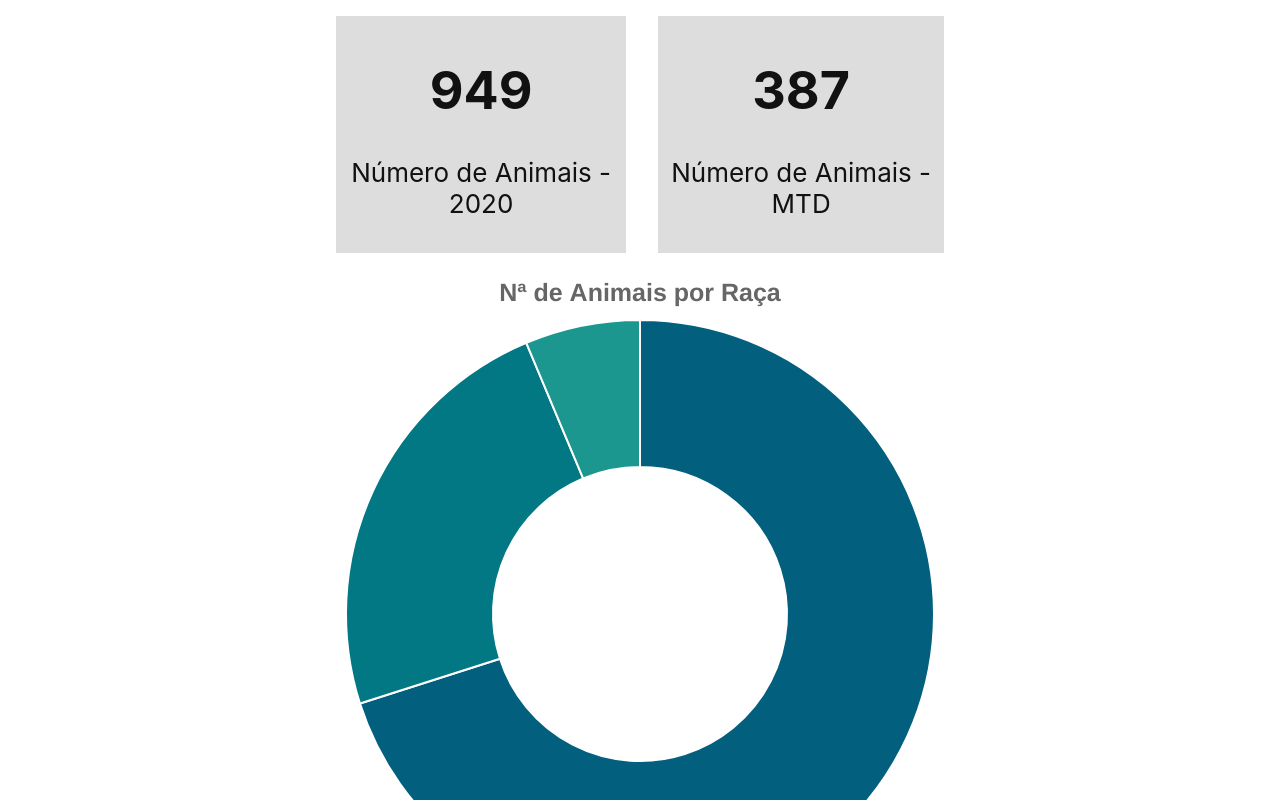
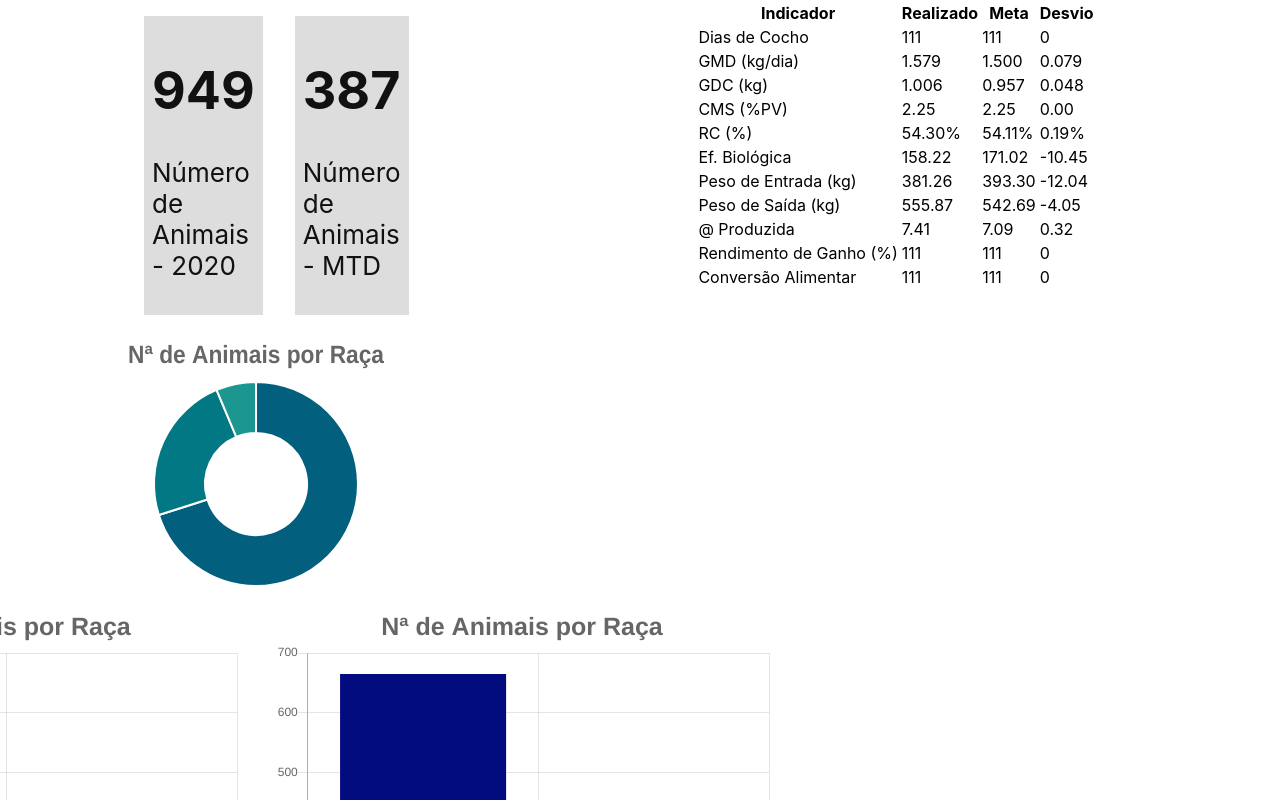
Before and after one commit to jxrxsx/starter-chartjs, a React (Create React App) app: page / in a window 1280 px wide. Shown: the top 800 px of the page. Built offline with nearby package versions, Linux system fonts and the light colour scheme.

Commit message:
Alinhando gráficos e tabela

```diff
--- a/src/App.css
+++ /dev/null
@@ -1,15 +0,0 @@
-.App {
-  text-align: center;
-}
-
-
-.charts {
-  background-color: #fff;
-  min-height: 100vh;
-  display: flex;
-  flex-direction: column;
-  align-items: center;
-  justify-content: center;
-  font-size: calc(10px + 2vmin);
-  color: white;
-}
--- a/src/App.js
+++ /dev/null
@@ -1,23 +0,0 @@
-import React from 'react';
-import './App.css';
-
-import MainChart from './components/MainChart/';
-import BarChart from './components/BarChart/';
-import Table from './components/Table';
-
-
-function App() {
-  return (
-    <div className="App">
-      <main className="charts">
-        <MainChart />
-        <BarChart />
-      </main>
-      <aside className="table">
-        <Table />
-      </aside>
-    </div>
-  );
-}
-
-export default App;
--- /dev/null
+++ b/src/Dashboard2.css
@@ -0,0 +1,28 @@
+.dashboard-container {
+    display: flex;
+    justify-content: center;
+    align-items: start;
+    box-sizing: border-box;
+}
+
+
+.charts {
+    background-color: #fff;
+    min-height: 100vh;
+    display: flex;
+    flex-direction: column;
+    align-items: center;
+    justify-content: center;
+    font-size: calc(10px + 2vmin);
+    color: white;
+    width: 39.999%;
+    height: 100%;
+}
+
+.table-container {
+    width: 59.999%;
+    height: 100%;
+    display: flex;
+    justify-content: center;
+    align-items: center;
+}
--- /dev/null
+++ b/src/Dashboard2.js
@@ -0,0 +1,23 @@
+import React from 'react';
+import './Dashboard2.css';
+
+import MainChart from './components/MainChart';
+import BarChart from './components/BarChart';
+import Table from './components/Table';
+
+
+function Dashboard2() {
+  return (
+    <div className="dashboard-container">
+      <main className="charts">
+        <MainChart />
+        <BarChart />
+      </main>
+      <aside className="table-container">
+        <Table />
+      </aside>
+    </div>
+  );
+}
+
+export default Dashboard2;
--- a/src/index.js
+++ b/src/index.js
@@ -1,11 +1,11 @@
 import React from 'react';
 import ReactDOM from 'react-dom';
 import './index.css';
-import App from './App';
+import Dashboard2 from './Dashboard2';
 
 ReactDOM.render(
   <React.StrictMode>
-    <App />
+    <Dashboard2 />
   </React.StrictMode>,
   document.getElementById('root')
 );
```
